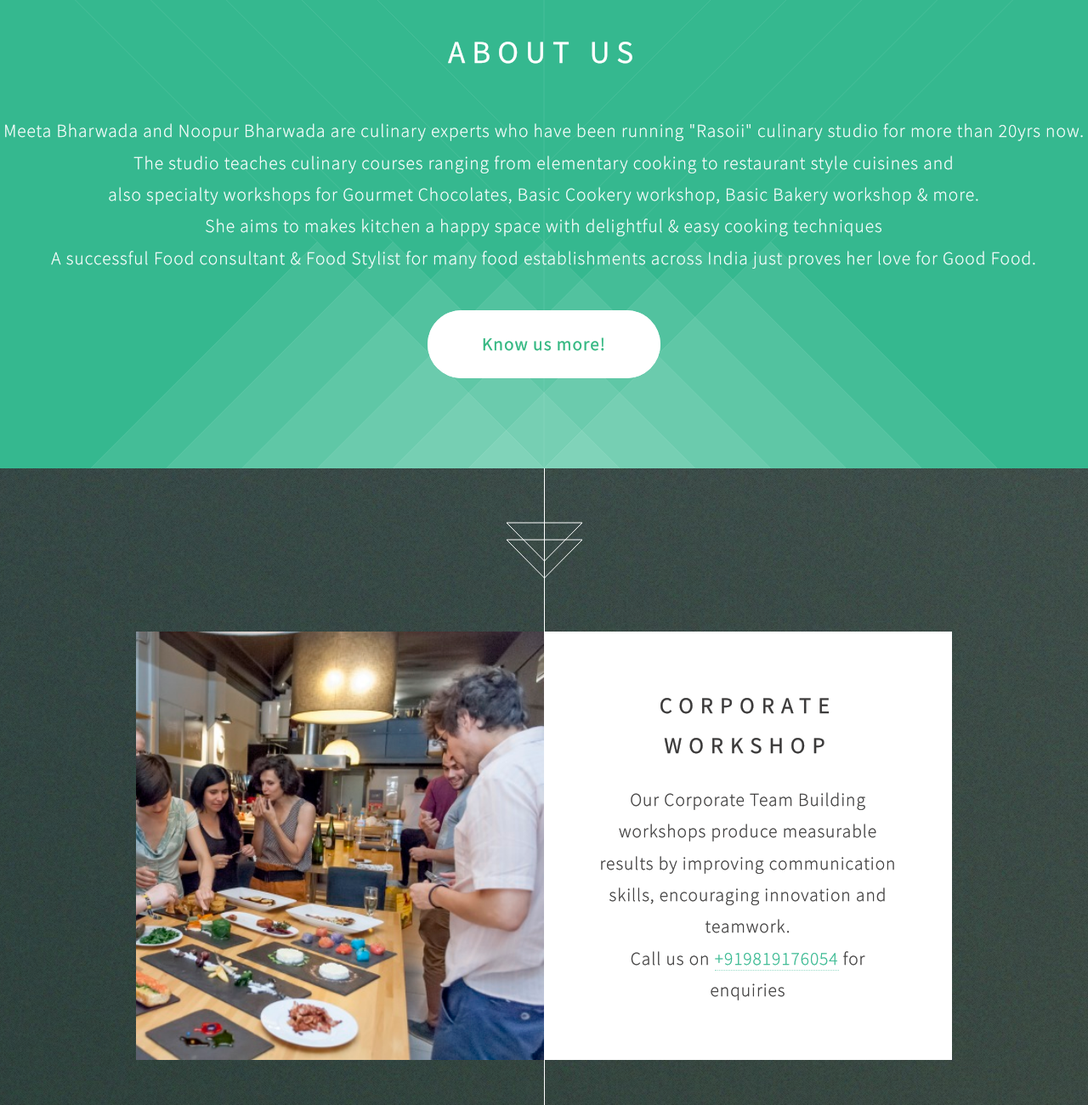
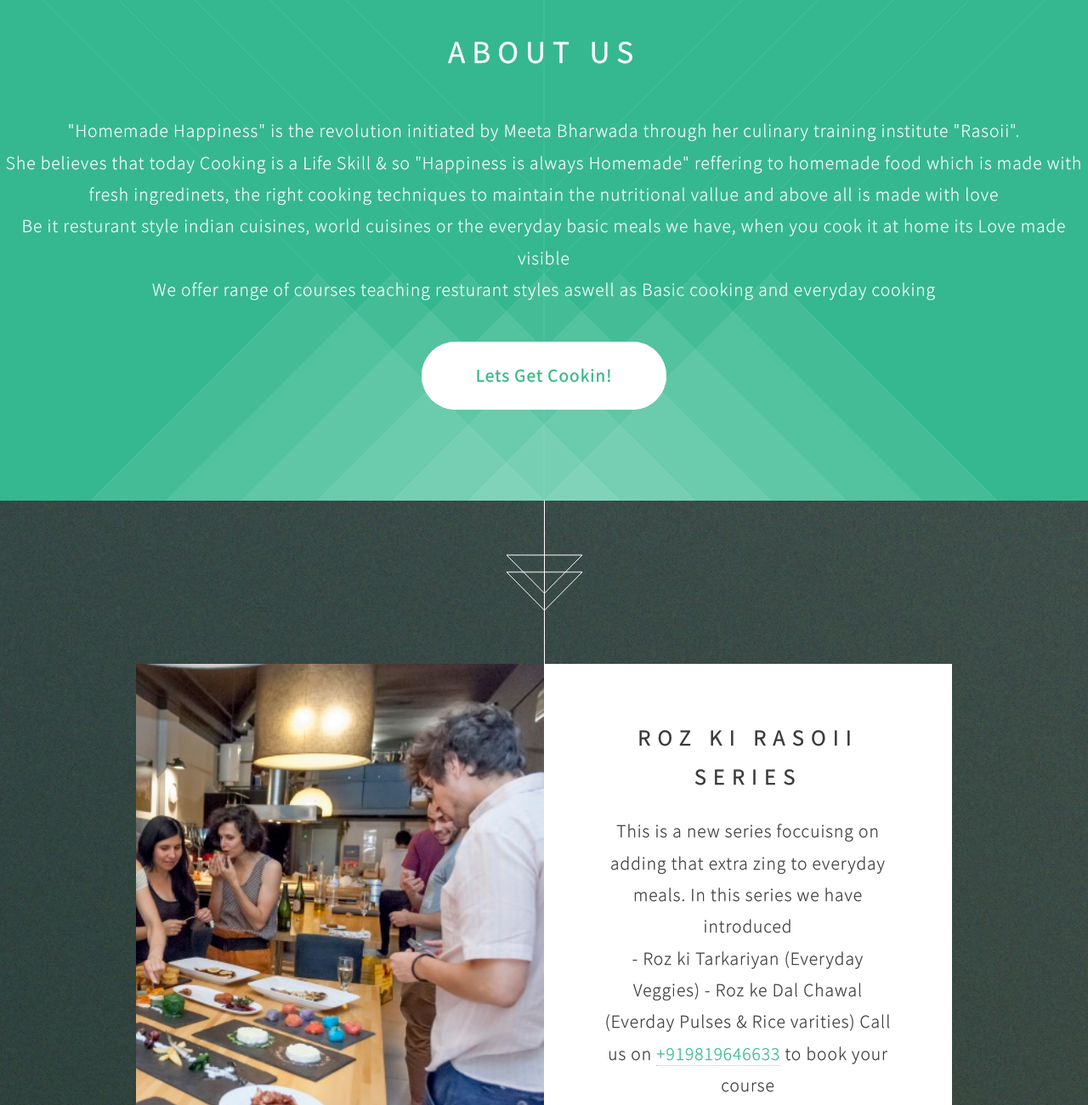
Before and after one commit to divyeshkharade/rasoii.com, a plain HTML site: page index.html in a window 1280 px wide. Shown: the part 900-2200 px from the top of the page at 85% size. Drawn offline with Linux system fonts and the light colour scheme.

Commit message:
Update index.html

```diff
--- a/index.html
+++ b/index.html
@@ -56,13 +56,13 @@
 				<header>
 					<h2>About us</h2>
 				</header>
-				<p>Meeta Bharwada and Noopur Bharwada are culinary experts who have been running "Rasoii" culinary studio for more than 20yrs now.<br>
-					 The studio teaches culinary courses ranging from elementary cooking to restaurant style cuisines and<br>
-					 also specialty workshops for Gourmet Chocolates, Basic Cookery workshop, Basic Bakery workshop & more.<br>
-					 She aims to makes kitchen a happy space with delightful & easy cooking techniques<br>
-					 A successful Food consultant & Food Stylist for many food establishments across India just proves her love for Good Food.</p>
+				<p>"Homemade Happiness" is the revolution initiated by Meeta Bharwada through her culinary training institute "Rasoii".<br>
+					 She believes that today Cooking is a Life Skill & so "Happiness is always Homemade" reffering to homemade food which is made with<br>
+					 fresh ingredinets, the right cooking techniques to maintain the nutritional vallue and above all is made with love<br>
+					 Be it resturant style indian cuisines, world cuisines or the everyday basic meals we have, when you cook it at home its Love made visible<br>
+					 We offer range of courses teaching resturant styles aswell as Basic cooking and everyday cooking</p>
 				<footer>
-					<a href="#first" class="button style2 scrolly">Know us more!</a>
+					<a href="#first" class="button style2 scrolly">Lets Get Cookin!</a>
 				</footer>
 			</section>
 
@@ -71,10 +71,12 @@
 				<a href="#" class="image fit"><img src="/images/index/workshop_2.jpg" alt="" /></a>
 				<div class="inner text-center">
 					<header>
-						<h2>Corporate Workshop</h2>
+						<h2>Roz Ki Rasoii Series</h2>
 					</header>
-					<p>Our Corporate Team Building workshops produce measurable results by improving communication skills, encouraging innovation and teamwork. <br/>
-					Call us on <a href="tel:+919819176054">+919819176054</a> for enquiries</p>
+					<p>This is a new series foccuisng on adding that extra zing to everyday meals. In this series we have introduced <br/>
+						- Roz ki Tarkariyan (Everyday Veggies)
+						- Roz ke Dal Chawal (Everday Pulses & Rice varities)
+					Call us on <a href="tel:+9819646633">+919819646633</a> to book your course</p>
 				</div>
 			</article>
 
@@ -85,8 +87,8 @@
 					<header>
 						<h2>Basic Cookery Workshop</h2>
 					</header>
-					<p>A Do It Yourself workshop which is a must for Teenagers, Newly Weds, Students going abroad and anyone who wants to zest up their daily cooking. A 3 day workshop which will include roti's, vegetables, dal & pulses, rice preperations, snacks & desserts along with expert tips, easy to remember methods, Formula based cooking techniques and with lots of variations<br/>
-					Call us on <a href="tel:+919819646633">+919819646633</a> to book your seats</p>
+					<p>A Do It Yourself workshop which is a must for Teenagers, Newly Weds, Students going abroad, Senior citizens and anyone who wants to zest up their daily cooking. A 3 day workshop which will include roti's, vegetables, dal & pulses, rice preperations, snacks & desserts along with expert tips, easy to remember methods, Formula based cooking techniques and with lots of variations<br/>
+					Call us on <a href="tel:+919819646633">+919819646633</a> to book your course</p>
 				</div>
 			</article>
 
```
